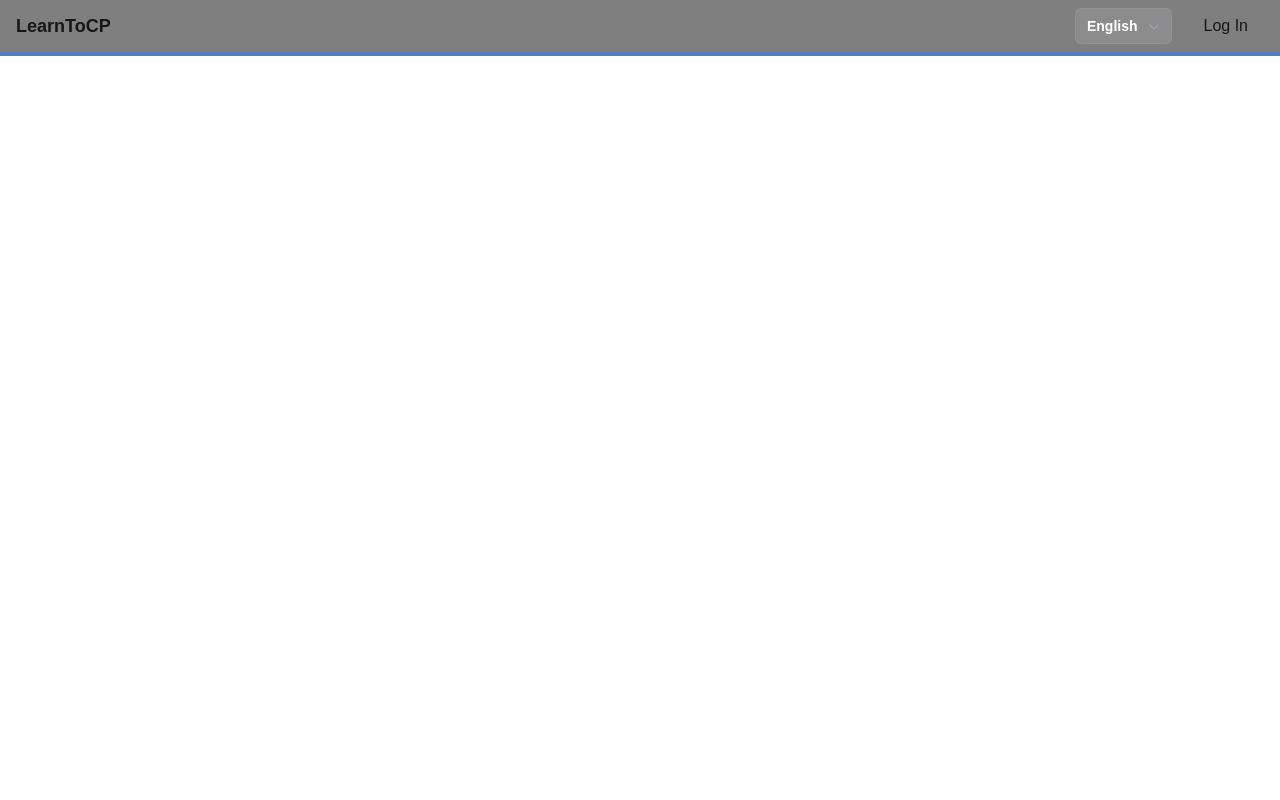
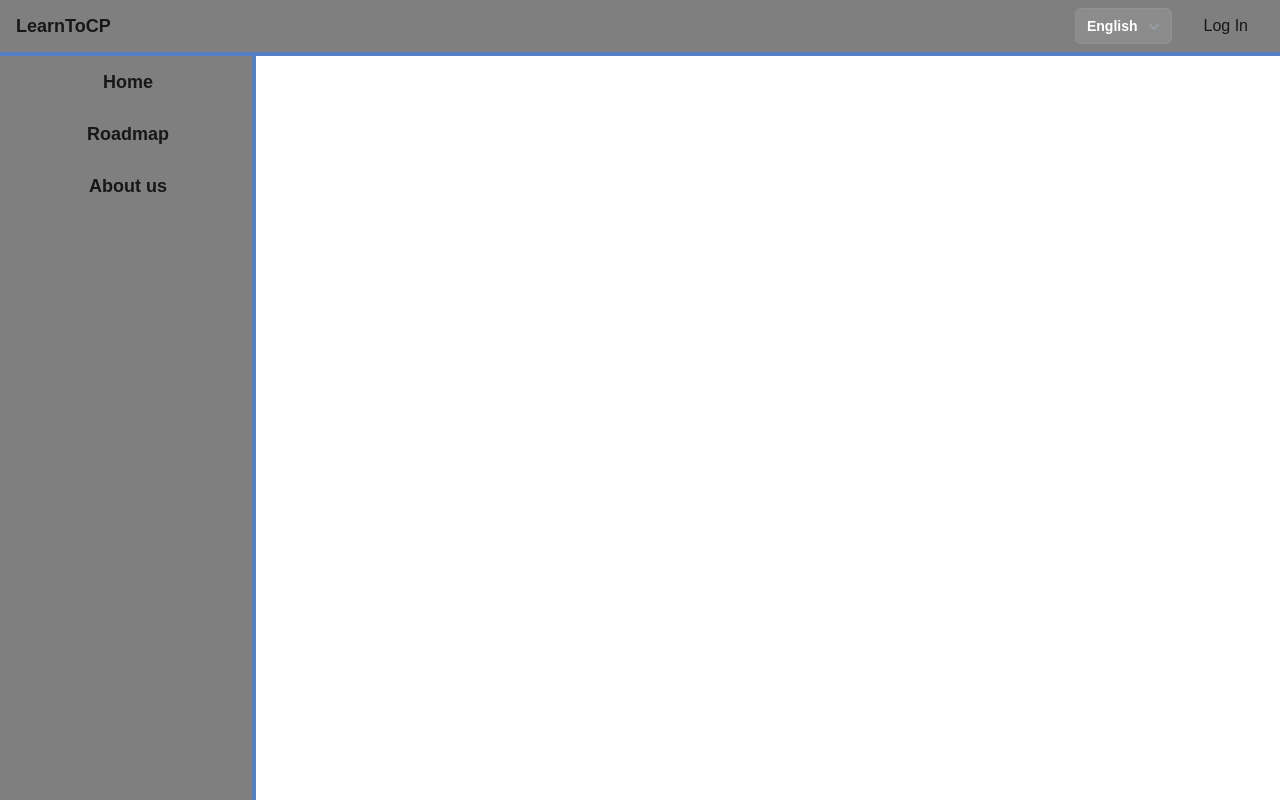
Before and after one commit to ZippyBagi/LearnToCP, a Next.js app in the folder learntocp/: page / in a window 1280 px wide. Built offline with nearby package versions, Linux system fonts and the light colour scheme.

Commit message:
sidebar + layout positioning

```diff
--- a/learntocp/app/layout.tsx
+++ b/learntocp/app/layout.tsx
@@ -1,5 +1,7 @@
 import type { Metadata } from "next";
 import "@/app/ui/globals.css";
+import Navbar from "@/app/ui/navbar"
+import SideBar from "@/app/ui/sidebar"
 
 export const metadata: Metadata = {
   title: "Create Next App",
@@ -16,8 +18,13 @@ export default function RootLayout({
       <body
         className={`antialiased`}
       >
+        <Navbar></Navbar>
+        <SideBar></SideBar>
         {children}
       </body>
+
+
+
     </html>
   );
 }
--- a/learntocp/app/page.tsx
+++ b/learntocp/app/page.tsx
@@ -1,5 +1,7 @@
 import Navbar from "@/app/ui/navbar"
+import SideBar from "@/app/ui/sidebar"
 
 export default function Home() {
-  return <div><Navbar></Navbar></div>
+
+
 }
--- /dev/null
+++ b/learntocp/app/ui/sidebar.tsx
@@ -0,0 +1,14 @@
+import SideBarButton from "@/app/ui/utils/sideBarButton"
+
+export default function SideBar(){
+    return <nav className="flex flex-col align-center items-center h-screen w-3xs bg-black/50 border-r-4 border-blue-500/50 fixed ">
+
+        <SideBarButton name="Home" href="/"></SideBarButton>
+        <SideBarButton name="Roadmap" href=""></SideBarButton>
+        <SideBarButton name="About us" href="/about-us"></SideBarButton>
+
+
+
+
+    </nav>
+}
--- /dev/null
+++ b/learntocp/app/ui/utils/sideBarButton.tsx
@@ -0,0 +1,17 @@
+'use client'
+import { useRouter } from 'next/navigation'
+
+type SideBarButtonInput = {
+    name : string;
+    href : string;
+};
+
+export default function SideBarButton(input : SideBarButtonInput){
+
+    const router = useRouter()
+
+    return <div className="text-lg font-bold p-3 pl-4 cursor-pointer hover:bg-white/5 w-full text-center" onClick={() => {router.push(input.href)}}>
+        <h1>{input.name}</h1>
+    </div>
+
+}
```
Also changed, not shown: learntocp/app/ui/navbar.tsx (+2 -6 lines), learntocp/app/about-us/page.tsx (renamed from learntocp/app/about_us/page.tsx), learntocp/app/ui/utils/languageSelect.tsx (renamed from learntocp/app/ui/languageSelect.tsx), learntocp/app/ui/utils/signInButton.tsx (renamed from learntocp/app/ui/signInButton.tsx).
